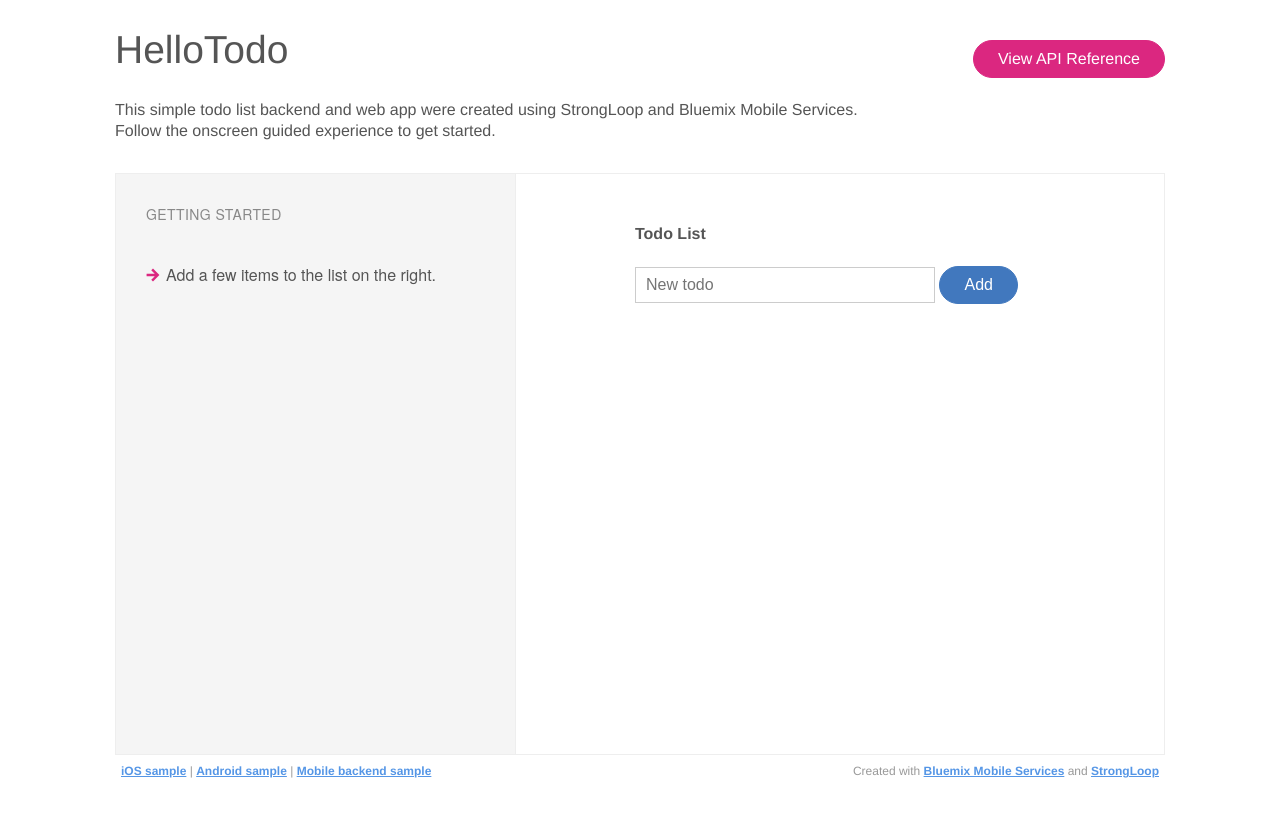
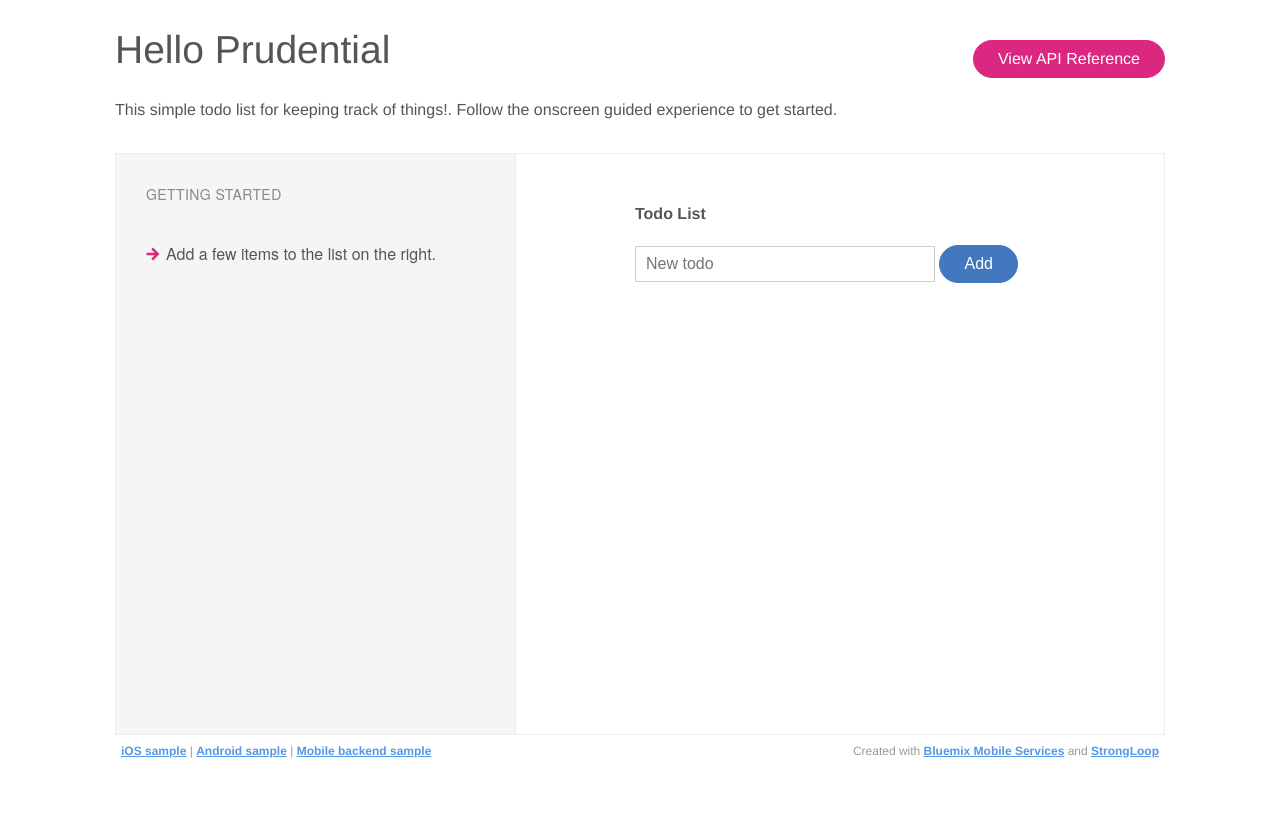
Before and after one commit to irvingrbix/rirving-mob-1480967247196, a website: page client/index.html in a window 1280 px wide. Drawn offline with nearby package versions, Linux system fonts and the light colour scheme; no server answers.

Commit message:
I made an amazing coding change!

```diff
--- a/client/index.html
+++ b/client/index.html
@@ -11,9 +11,9 @@
         <a class="mf-btn mf-btn--primary" href="/explorer/#!/Item" target="_blank">View API Reference</a>
     </div>
     <header>
-        <h1>HelloTodo</h1>
+        <h1>Hello Prudential</h1>
 
-        <p>This simple todo list backend and web app were created using StrongLoop and Bluemix Mobile Services. Follow the onscreen guided experience to get started.</p>
+        <p>This simple todo list for keeping track of things!. Follow the onscreen guided experience to get started.</p>
     </header>
     <div class="container">
         <div id="InfoBox">
```
Also changed, not shown: 1 other file.
